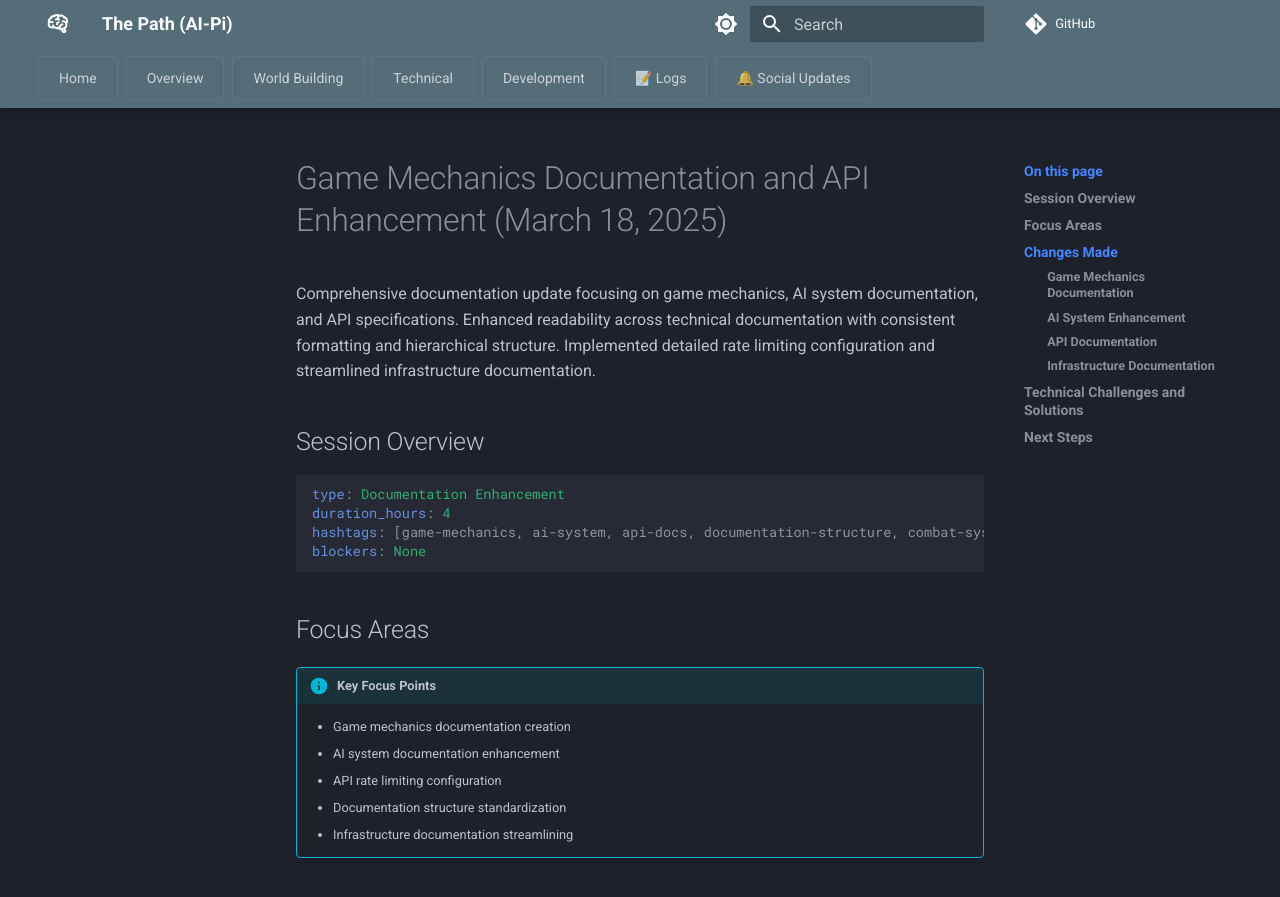
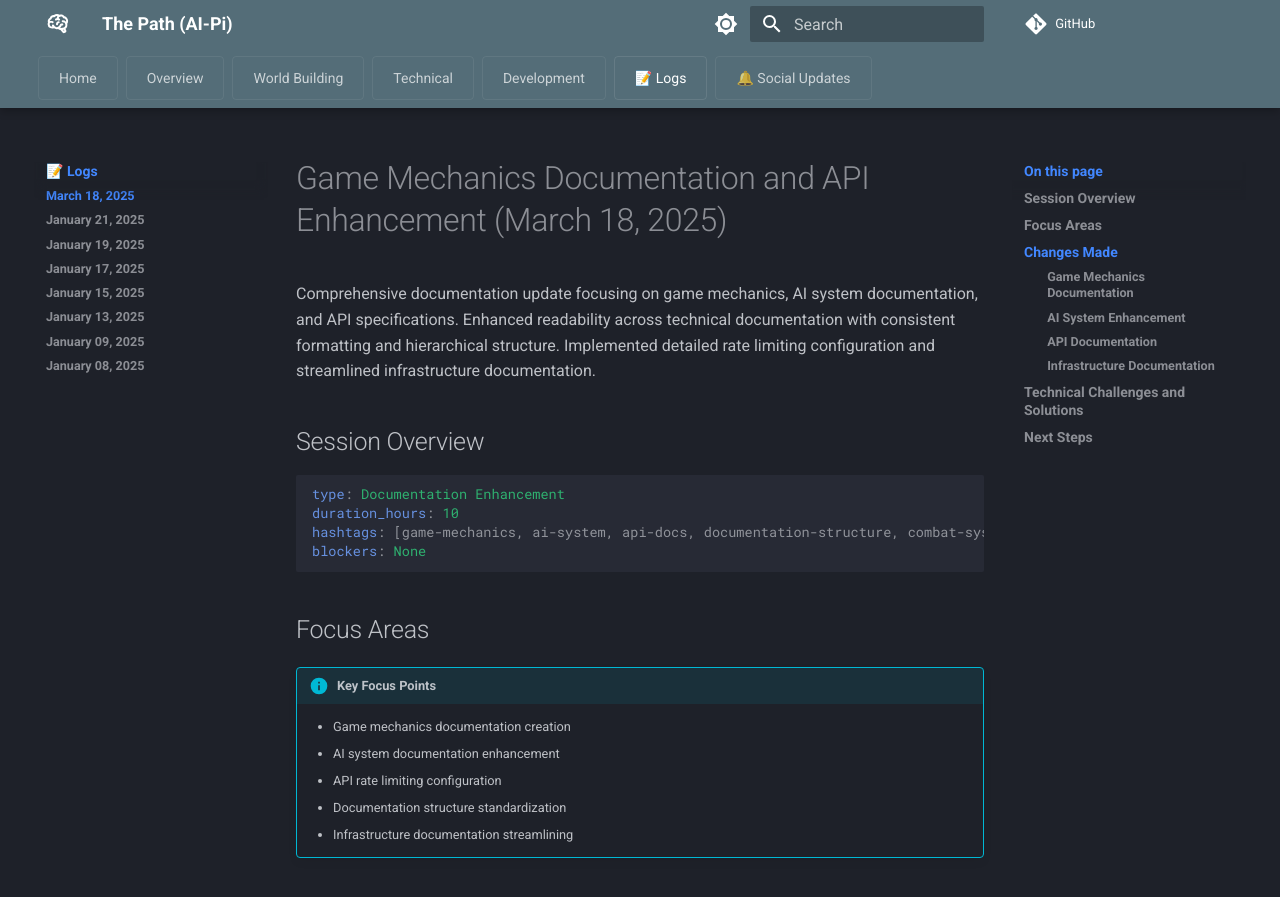
Before and after one commit to MaterDev/thepath-ai_pi, an MkDocs documentation site: the page built from docs/meta/logs/2025-03-18.md, in a window 1280 px wide and 900 px high. Shown: the top 897 px of the window. Built offline with MkDocs 1.6.1 and Material for MkDocs 9.7.7, drawn with Linux system fonts in a browser that asks for light colours; comment, search, counter and statistics services are not loaded.

Commit message:
update docsite

````diff
--- a/docs/meta/logs/2025-03-18.md
+++ b/docs/meta/logs/2025-03-18.md
@@ -6,7 +6,7 @@ Comprehensive documentation update focusing on game mechanics, AI system documen
 
 ```yaml
 type: Documentation Enhancement
-duration_hours: 4
+duration_hours: 10
 hashtags: [game-mechanics, ai-system, api-docs, documentation-structure, combat-system, rate-limiting, technical-docs]
 blockers: None
 ```
--- a/mkdocs.yml
+++ b/mkdocs.yml
@@ -132,6 +132,7 @@ nav:
   - Style Guide: meta/style-guide.md
 - 📝 Logs:
   - Overview: meta/logs/index.md
+  - March 18, 2025: meta/logs/2025-03-18.md
   - January 21, 2025: meta/logs/2025-01-21.md
   - January 19, 2025: meta/logs/2025-01-19.md
   - January 17, 2025: meta/logs/2025-01-17.md
````
Also changed, not shown: docs/index.md (+1 -1 lines).
